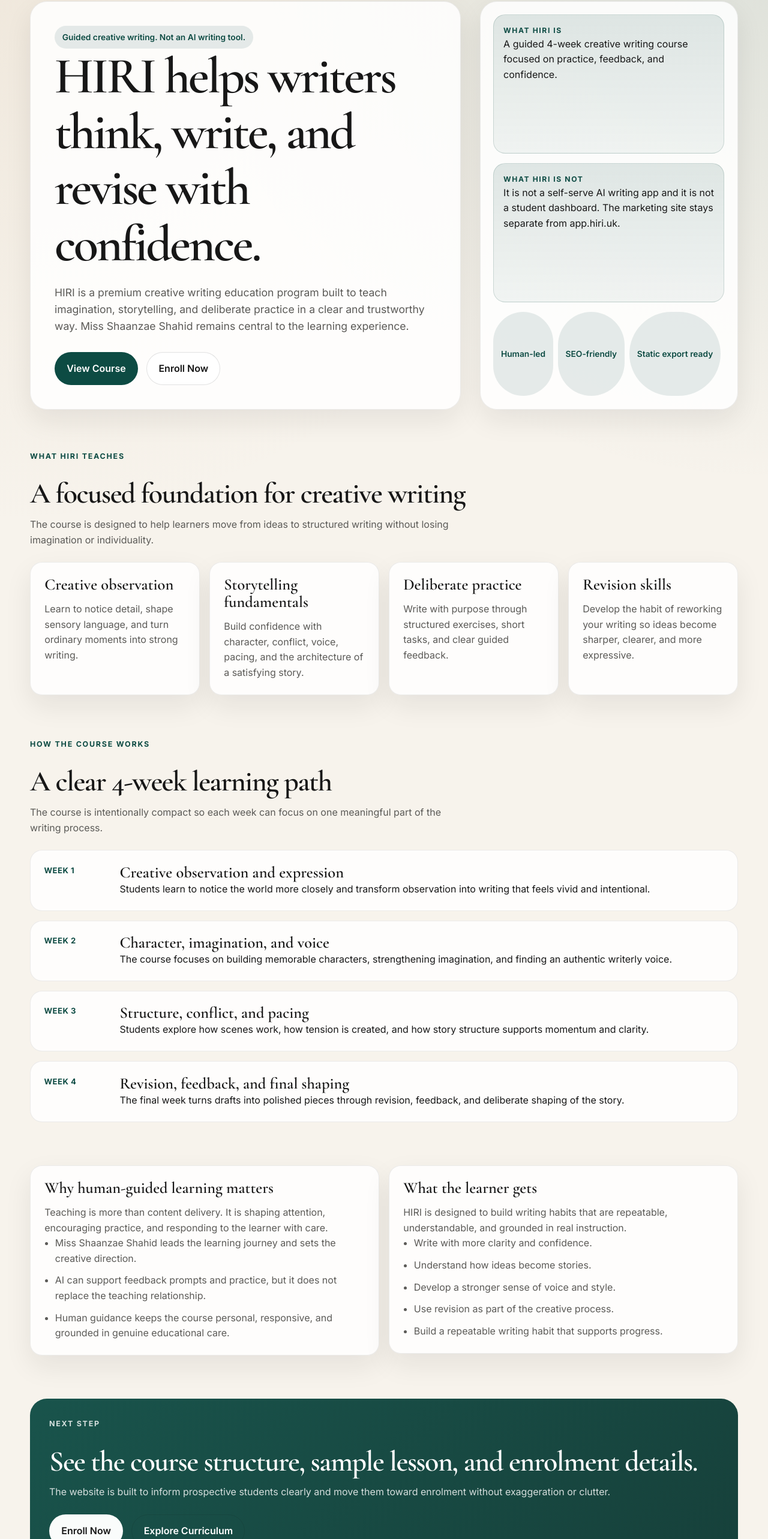
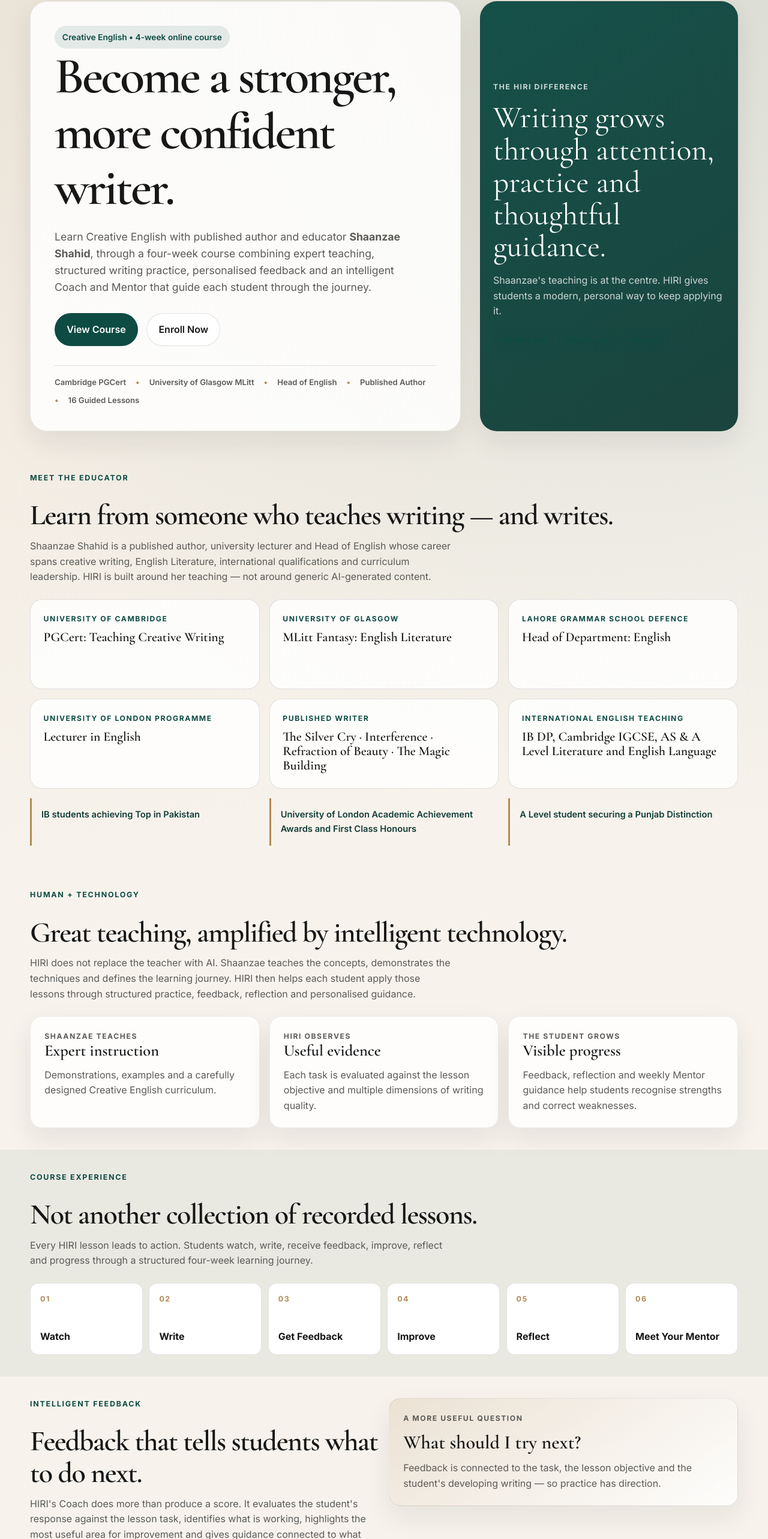
Before and after one commit to sm9449/hiri-website, a Next.js app: page / in a window 1280 px wide. Shown: the part 190-2756 px from the top of the page at 60% size. Built offline with nearby package versions, Linux system fonts and the light colour scheme.

Commit message:
Repositioned HIRI landing page

```diff
--- a/app/globals.css
+++ b/app/globals.css
@@ -314,6 +314,39 @@
   gap: 1rem;
 }
 
+.hero-authority { align-content: center; background: linear-gradient(145deg, rgba(13, 75, 67, 0.96), rgba(18, 61, 55, 0.96)); color: #fff; }
+.hero-authority .panel-label, .hero-authority p:last-of-type { color: rgba(255,255,255,.78); }
+.authority-quote { font-family: var(--font-cormorant), serif; font-size: clamp(2rem, 4vw, 3.2rem); line-height: 1.05; }
+.credibility-strip { display: flex; flex-wrap: wrap; gap: .55rem 1rem; margin-top: 2rem; padding-top: 1.1rem; border-top: 1px solid var(--border); color: var(--muted); font-size: .82rem; font-weight: 600; }
+.credibility-strip span + span::before { content: "•"; color: var(--warm); margin-right: 1rem; }
+.credential-grid { display: grid; grid-template-columns: repeat(3, minmax(0, 1fr)); gap: 1rem; }
+.credential-card { padding: 1.35rem; min-height: 150px; border-radius: var(--radius-md); background: rgba(255,255,255,.82); border: 1px solid var(--border); }
+.credential-card h3 { margin-top: .65rem; font-size: 1.35rem; }
+.proof-row { display: grid; grid-template-columns: repeat(3, 1fr); gap: 1rem; margin-top: 1rem; color: var(--accent-strong); font-weight: 600; font-size: .92rem; }
+.proof-row span { padding: 1rem; border-left: 3px solid var(--warm); }
+.section-tint { background: rgba(13,75,67,.06); }
+.learning-flow { display: grid; grid-template-columns: repeat(6, 1fr); gap: .65rem; }
+.flow-step { display: grid; gap: .8rem; min-height: 120px; padding: 1rem; align-content: space-between; border-radius: var(--radius-sm); background: var(--bg-elevated); border: 1px solid var(--border); }
+.flow-step span, .mentor-week { color: var(--warm); font-size: .78rem; font-weight: 700; letter-spacing: .12em; }
+.feature-split { align-items: center; }
+.feedback-card { background: linear-gradient(145deg, rgba(176,138,87,.16), rgba(255,255,255,.84)); }
+.feedback-card h3 { margin: .8rem 0; font-size: 2rem; }
+.section-dark { background: var(--accent-strong); color: #fff; }
+.section-dark .section-description, .section-dark .mentor-grid p { color: rgba(255,255,255,.76); }
+.section-dark .eyebrow { color: #d7bd91; }
+.mentor-grid { display: grid; grid-template-columns: repeat(4, 1fr); gap: 1rem; }
+.mentor-grid article { padding: 1.25rem; border-top: 1px solid rgba(255,255,255,.35); }
+.mentor-grid h3 { margin: .8rem 0; font-size: 1.5rem; }
+.comparison { display: grid; grid-template-columns: .9fr 1.1fr; gap: 2rem; align-items: start; }
+.compare-grid { display: grid; grid-template-columns: 1fr 1fr; gap: 1rem; }
+.compare-grid article { padding: 1.4rem; border-radius: var(--radius-md); background: rgba(255,255,255,.72); border: 1px solid var(--border); }
+.compare-highlight { background: rgba(13,75,67,.1) !important; border-color: rgba(13,75,67,.25) !important; }
+.outcome-grid { display: grid; grid-template-columns: repeat(2, 1fr); gap: .7rem 2rem; color: var(--accent); font-weight: 700; }
+.outcome-grid span { color: var(--ink); font-weight: 500; margin-left: .4rem; }
+.parent-panel { display: grid; grid-template-columns: 1fr 1fr; gap: 2rem; padding: 2rem; border-radius: var(--radius-lg); background: rgba(255,255,255,.72); border: 1px solid var(--border); }
+.feature-indicators { display: grid; grid-template-columns: repeat(2, 1fr); gap: .7rem; align-content: center; }
+.feature-indicators strong { padding: .9rem 1rem; border-radius: 999px; background: var(--accent-soft); color: var(--accent-strong); font-size: .9rem; }
+
 .hero-panel .panel-note {
   padding: 1rem;
   border-radius: var(--radius-md);
@@ -629,6 +662,9 @@
   .header-actions {
     margin-left: auto;
   }
+
+  .learning-flow { grid-template-columns: repeat(3, 1fr); }
+  .mentor-grid { grid-template-columns: repeat(2, 1fr); }
 }
 
 @media (max-width: 720px) {
@@ -665,6 +701,12 @@
   .timeline-item {
     grid-template-columns: 1fr;
   }
+
+  .credential-grid, .proof-row, .comparison, .parent-panel { grid-template-columns: 1fr; }
+  .proof-row { gap: .5rem; }
+  .learning-flow { grid-template-columns: repeat(2, 1fr); }
+  .mentor-grid, .compare-grid, .outcome-grid { grid-template-columns: 1fr; }
+  .credibility-strip span + span::before { margin-right: .45rem; }
 
   .header-inner {
     gap: 0.75rem;
--- a/app/page.tsx
+++ b/app/page.tsx
@@ -1,155 +1,55 @@
 import type { Metadata } from "next";
-import { ButtonLink, CalloutCard, Container, SectionHeading, Tag } from "@/components/ui";
-import { courseWeeks, humanGuidedPoints, outcomes, teachingPillars } from "@/lib/site";
+import { ButtonLink, Container, SectionHeading, Tag } from "@/components/ui";
 
 export const metadata: Metadata = {
-  title: "Home",
+  title: "Creative English with Shaanzae Shahid",
   description:
-    "Discover HIRI, a guided creative writing course that blends human teaching, deliberate practice, and clear story-building structure.",
-  alternates: {
-    canonical: "/",
-  },
+    "Become a stronger, more confident writer through HIRI's four-week Creative English course, taught by published author and educator Shaanzae Shahid.",
+  alternates: { canonical: "/" },
 };
 
+const credentials = [
+  ["University of Cambridge", "PGCert: Teaching Creative Writing"],
+  ["University of Glasgow", "MLitt Fantasy: English Literature"],
+  ["Lahore Grammar School Defence", "Head of Department: English"],
+  ["University of London programme", "Lecturer in English"],
+  ["Published writer", "The Silver Cry · Interference · Refraction of Beauty · The Magic Building"],
+  ["International English teaching", "IB DP, Cambridge IGCSE, AS & A Level Literature and English Language"],
+];
+
+const feedbackDimensions = ["Task completion", "Clarity", "Creativity", "Richness of detail", "Originality of imagery", "Emotional depth", "Voice maturity", "Sophistication of thought", "Cohesion", "Lesson-objective effectiveness"];
+const outcomes = ["Write with greater specificity and detail", "Create stronger imagery", "Express emotion more effectively", "Develop convincing characters", "Use dialogue with purpose", "Build stronger scenes", "Choose stronger verbs", "Develop a more mature written voice", "Recognise weaknesses and revise deliberately", "Build confidence through practice"];
+const mentorWeeks = [["WEEK 1", "What is beginning to emerge?", "An early, focused view of the student's writing."], ["WEEK 2", "What patterns are becoming visible?", "Strengths and weaknesses begin to become clearer."], ["WEEK 3", "What has improved — and what still needs attention?", "Guidance becomes increasingly informed by development."], ["WEEK 4", "What kind of writer are you becoming?", "A broader final review of progress across the course."]];
+
 export default function HomePage() {
-  return (
-    <div className="page">
-      <section className="hero">
-        <Container>
-          <div className="hero-grid">
-            <div className="hero-copy">
-              <Tag>Guided creative writing. Not an AI writing tool.</Tag>
-              <h1>HIRI helps writers think, write, and revise with confidence.</h1>
-              <p className="hero-lead">
-                HIRI is a premium creative writing education program built to
-                teach imagination, storytelling, and deliberate practice in a
-                clear and trustworthy way. Miss Shaanzae Shahid remains central
-                to the learning experience.
-              </p>
-              <div className="hero-actions">
-                <ButtonLink href="/course">View Course</ButtonLink>
-                <ButtonLink href="https://app.hiri.uk/enroll" variant="secondary">
-                  Enroll Now
-                </ButtonLink>
-              </div>
-            </div>
+  return <div className="page home-page">
+    <section className="hero"><Container><div className="hero-grid"><div className="hero-copy">
+      <Tag>Creative English • 4-week online course</Tag>
+      <h1>Become a stronger, more confident writer.</h1>
+      <p className="hero-lead">Learn Creative English with published author and educator <strong>Shaanzae Shahid</strong>, through a four-week course combining expert teaching, structured writing practice, personalised feedback and an intelligent Coach and Mentor that guide each student through the journey.</p>
+      <div className="hero-actions"><ButtonLink href="/course">View Course</ButtonLink><ButtonLink href="https://app.hiri.uk/enroll" variant="secondary">Enroll Now</ButtonLink></div>
+      <div className="credibility-strip" aria-label="Course credibility"><span>Cambridge PGCert</span><span>University of Glasgow MLitt</span><span>Head of English</span><span>Published Author</span><span>16 Guided Lessons</span></div>
+    </div><aside className="hero-panel hero-authority"><p className="panel-label">The HIRI difference</p><p className="authority-quote">Writing grows through attention, practice and thoughtful guidance.</p><p>Shaanzae's teaching is at the centre. HIRI gives students a modern, personal way to keep applying it.</p><div className="tag-row"><Tag>Human-led</Tag><Tag>Structured</Tag><Tag>Personal</Tag></div></aside></div></Container></section>
 
-            <aside className="hero-panel" aria-label="Summary panel">
-              <div className="panel-note">
-                <p className="panel-label">What HIRI is</p>
-                <p>
-                  A guided 4-week creative writing course focused on practice,
-                  feedback, and confidence.
-                </p>
-              </div>
-              <div className="panel-note">
-                <p className="panel-label">What HIRI is not</p>
-                <p>
-                  It is not a self-serve AI writing app and it is not a student
-                  dashboard. The marketing site stays separate from app.hiri.uk.
-                </p>
-              </div>
-              <div className="tag-row">
-                <Tag>Human-led</Tag>
-                <Tag>SEO-friendly</Tag>
-                <Tag>Static export ready</Tag>
-              </div>
-            </aside>
-          </div>
-        </Container>
-      </section>
+    <section className="section authority-section"><Container><SectionHeading eyebrow="Meet the educator" title="Learn from someone who teaches writing — and writes." description="Shaanzae Shahid is a published author, university lecturer and Head of English whose career spans creative writing, English Literature, international qualifications and curriculum leadership. HIRI is built around her teaching — not around generic AI-generated content." />
+      <div className="credential-grid">{credentials.map(([title, detail]) => <article className="credential-card" key={title}><p className="panel-label">{title}</p><h3>{detail}</h3></article>)}</div>
+      <div className="proof-row"><span>IB students achieving Top in Pakistan</span><span>University of London Academic Achievement Awards and First Class Honours</span><span>A Level student securing a Punjab Distinction</span></div>
+    </Container></section>
 
-      <section className="section">
-        <Container>
-          <SectionHeading
-            eyebrow="What HIRI teaches"
-            title="A focused foundation for creative writing"
-            description="The course is designed to help learners move from ideas to structured writing without losing imagination or individuality."
-          />
-          <div className="grid-4">
-            {teachingPillars.map((pillar) => (
-              <article className="card" key={pillar.title}>
-                <h3>{pillar.title}</h3>
-                <p>{pillar.description}</p>
-              </article>
-            ))}
-          </div>
-        </Container>
-      </section>
+    <section className="section"><Container><SectionHeading eyebrow="Human + technology" title="Great teaching, amplified by intelligent technology." description="HIRI does not replace the teacher with AI. Shaanzae teaches the concepts, demonstrates the techniques and defines the learning journey. HIRI then helps each student apply those lessons through structured practice, feedback, reflection and personalised guidance." /><div className="grid-3"><article className="card"><p className="panel-label">Shaanzae teaches</p><h3>Expert instruction</h3><p>Demonstrations, examples and a carefully designed Creative English curriculum.</p></article><article className="card"><p className="panel-label">HIRI observes</p><h3>Useful evidence</h3><p>Each task is evaluated against the lesson objective and multiple dimensions of writing quality.</p></article><article className="card"><p className="panel-label">The student grows</p><h3>Visible progress</h3><p>Feedback, reflection and weekly Mentor guidance help students recognise strengths and correct weaknesses.</p></article></div></Container></section>
 
-      <section className="section">
-        <Container>
-          <SectionHeading
-            eyebrow="How the course works"
-            title="A clear 4-week learning path"
-            description="The course is intentionally compact so each week can focus on one meaningful part of the writing process."
-          />
-          <div className="timeline">
-            {courseWeeks.map((item) => (
-              <article className="timeline-item" key={item.week}>
-                <div>
-                  <p className="timeline-week">{item.week}</p>
-                </div>
-                <div>
-                  <h3>{item.title}</h3>
-                  <p>{item.description}</p>
-                </div>
-              </article>
-            ))}
-          </div>
-        </Container>
-      </section>
+    <section className="section section-tint"><Container><SectionHeading eyebrow="Course experience" title="Not another collection of recorded lessons." description="Every HIRI lesson leads to action. Students watch, write, receive feedback, improve, reflect and progress through a structured four-week learning journey." /><div className="learning-flow">{["Watch", "Write", "Get Feedback", "Improve", "Reflect", "Meet Your Mentor"].map((step, i) => <div className="flow-step" key={step}><span>{String(i + 1).padStart(2, "0")}</span><strong>{step}</strong></div>)}</div></Container></section>
 
-      <section className="section">
-        <Container>
-          <div className="split-panel">
-            <CalloutCard
-              title="Why human-guided learning matters"
-              description="Teaching is more than content delivery. It is shaping attention, encouraging practice, and responding to the learner with care."
-            >
-              <ul className="list">
-                {humanGuidedPoints.map((point) => (
-                  <li key={point}>{point}</li>
-                ))}
-              </ul>
-            </CalloutCard>
+    <section className="section"><Container><div className="split-panel feature-split"><div><SectionHeading eyebrow="Intelligent feedback" title="Feedback that tells students what to do next." description="HIRI's Coach does more than produce a score. It evaluates the student's response against the lesson task, identifies what is working, highlights the most useful area for improvement and gives guidance connected to what Shaanzae has just taught." /><div className="tag-row">{feedbackDimensions.map((item) => <Tag key={item}>{item}</Tag>)}</div></div><article className="card feedback-card"><p className="panel-label">A more useful question</p><h3>What should I try next?</h3><p>Feedback is connected to the task, the lesson objective and the student's developing writing — so practice has direction.</p></article></div></Container></section>
 
-            <CalloutCard
-              title="What the learner gets"
-              description="HIRI is designed to build writing habits that are repeatable, understandable, and grounded in real instruction."
-            >
-              <ul className="list">
-                {outcomes.map((item) => (
-                  <li key={item}>{item}</li>
-                ))}
-              </ul>
-            </CalloutCard>
-          </div>
-        </Container>
-      </section>
+    <section className="section section-dark"><Container><SectionHeading eyebrow="Weekly Mentor" title="A Mentor that follows the writer — not just the assignment." description="Individual exercises only show part of a student's development. At the end of each week, HIRI's Mentor looks across learning evidence, feedback and reflection to identify developing strengths, recurring difficulties and patterns of progress." /><div className="mentor-grid">{mentorWeeks.map(([week, title, text]) => <article key={week}><p className="mentor-week">{week}</p><h3>{title}</h3><p>{text}</p></article>)}</div></Container></section>
 
-      <section className="section">
-        <Container>
-          <div className="cta-band">
-            <div className="section-heading" style={{ marginBottom: 0 }}>
-              <p className="eyebrow">Next step</p>
-              <h2>See the course structure, sample lesson, and enrolment details.</h2>
-              <p>
-                The website is built to inform prospective students clearly and
-                move them toward enrolment without exaggeration or clutter.
-              </p>
-            </div>
-            <div className="hero-actions" style={{ marginTop: "1.5rem" }}>
-              <ButtonLink href="https://app.hiri.uk/enroll" variant="secondary">
-                Enroll Now
-              </ButtonLink>
-              <ButtonLink href="/sample-lesson" variant="ghost">
-                Explore Curriculum
-              </ButtonLink>
-            </div>
-          </div>
-        </Container>
-      </section>
-    </div>
-  );
+    <section className="section"><Container><div className="comparison"><div><SectionHeading eyebrow="Why HIRI" title="This isn't a chatbot with a course wrapped around it." description="General-purpose AI responds to individual prompts. HIRI operates inside a structured Creative English programme, where guidance is connected to the current lesson, learning objective and student journey." /></div><div className="compare-grid"><article><p className="panel-label">General AI</p><ul className="list"><li>One-off conversations</li><li>Generic writing advice</li><li>No structured progression</li><li>Student must know what to ask</li></ul></article><article className="compare-highlight"><p className="panel-label">HIRI</p><ul className="list"><li>Structured four-week curriculum</li><li>Guidance connected to each lesson</li><li>Purpose-built writing tasks</li><li>Feedback, reflection and Mentor progression</li><li>Shaanzae's teaching at the centre</li></ul></article></div></div></Container></section>
+
+    <section className="section"><Container><SectionHeading eyebrow="Outcomes" title="Not just better pieces of writing. Better writers." description="The course is designed to help students become more deliberate, expressive and confident writers." /><div className="outcome-grid">{outcomes.map((item) => <div key={item}>✓ <span>{item}</span></div>)}</div></Container></section>
+
+    <section className="section"><Container><div className="parent-panel"><div><SectionHeading eyebrow="For parents" title="A structured learning journey parents can trust." description="Students do not simply watch videos and click Next. Their journey includes teaching, writing tasks, submitted work, feedback, reflection and guided progression." /></div><div className="feature-indicators">{["4 Weeks", "16 Lessons", "Structured Writing Tasks", "Personalised Feedback", "Weekly Reflection", "Mentor Reviews", "Completion Journey"].map((item) => <strong key={item}>{item}</strong>)}</div></div></Container></section>
+
+    <section className="section"><Container><div className="cta-band"><div className="section-heading" style={{ marginBottom: 0 }}><p className="eyebrow">Your next chapter</p><h2>Give your writing somewhere to go.</h2><p>Join Shaanzae Shahid for a four-week Creative English journey designed to help students notice more, imagine more, express more and write with greater confidence.</p></div><div className="hero-actions"><ButtonLink href="/course">View Course</ButtonLink><ButtonLink href="https://app.hiri.uk/enroll" variant="secondary">Enroll Now</ButtonLink></div></div></Container></section>
+  </div>;
 }
```
